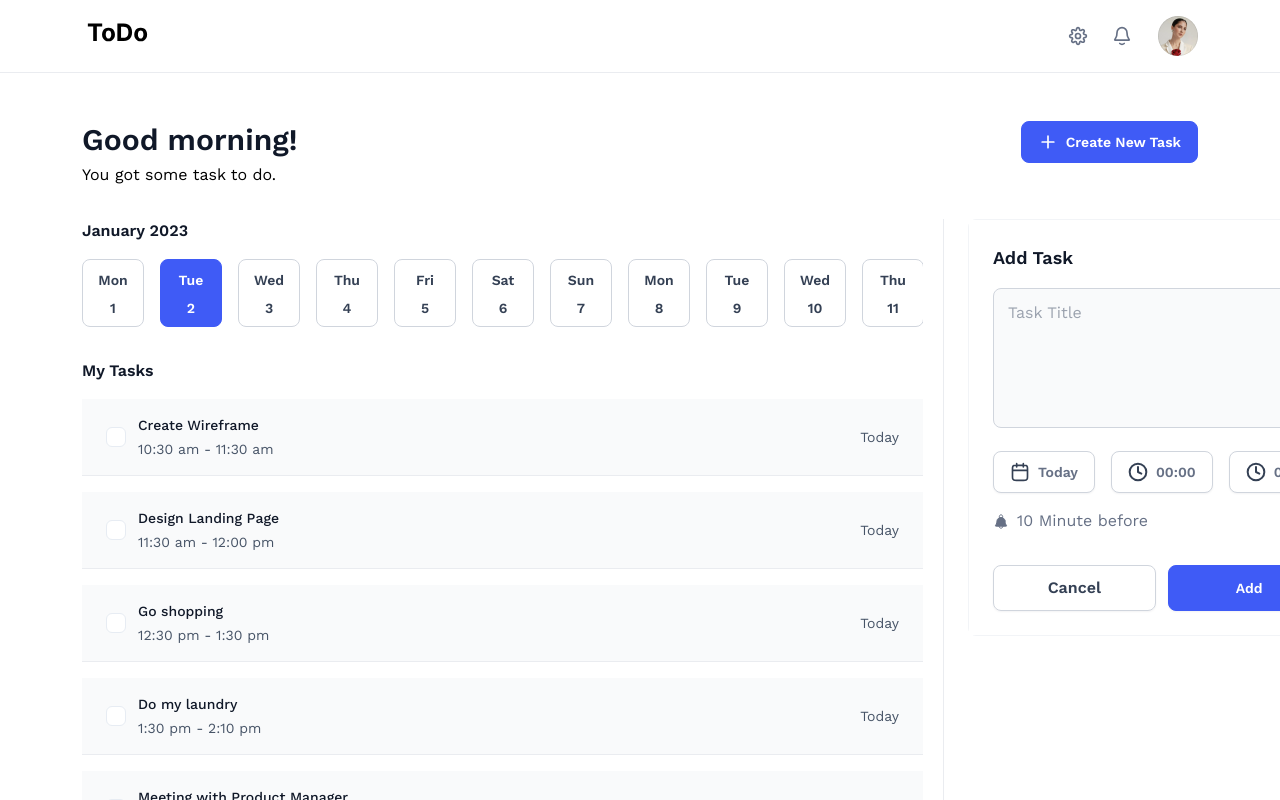
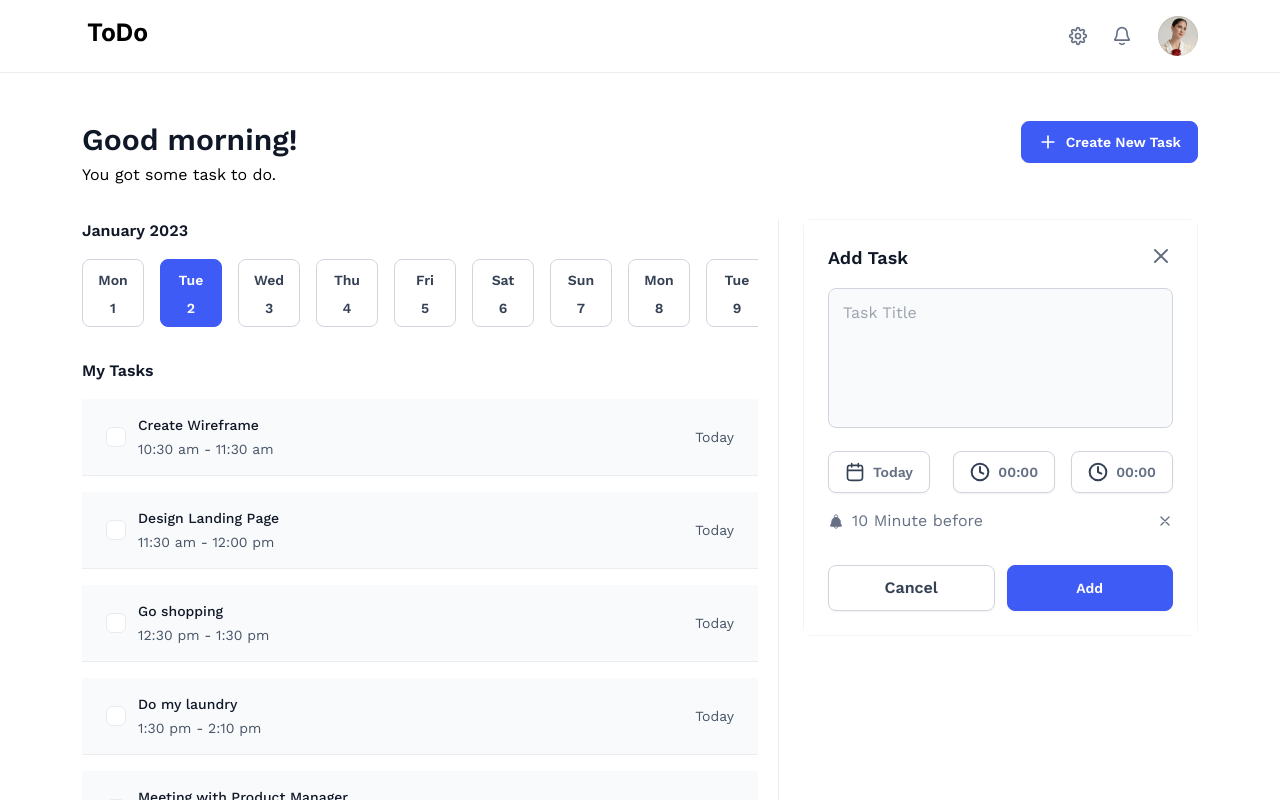
Before and after one commit to elijahthis/schoolinka-todo, a React (Create React App) app: page / in a window 1280 px wide. Both pictures are taken after a click on the button "Create New Task". Shown: the top 800 px of the page. Built offline with nearby package versions, Linux system fonts and the light colour scheme.

Commit message:
fix: tweaked layout

```diff
--- a/src/App.css
+++ b/src/App.css
@@ -1,2 +1,10 @@
 .App {
 }
+
+.layoutBody {
+	width: 100%;
+	display: grid;
+	/* grid-template-columns: 59.86vw 1fr; */
+	grid-template-columns: minmax(0, 1fr) 395px;
+	gap: 1.5rem;
+}
--- a/src/components/Modal/index.tsx
+++ b/src/components/Modal/index.tsx
@@ -6,7 +6,8 @@ interface ModalProps {
 
 const Modal = ({ children, open, onClose }: ModalProps) => {
 	return (
-		<div className="z-20 fixed top-[219px] left-[968px] border border-[#F2F4F7] rounded-lg ">
+		// <div className="z-20 fixed top-[219px] left-[968px] border border-[#F2F4F7] rounded-lg ">
+		<div className="z-20 absolute top-0 left-0 border border-[#F2F4F7] rounded-lg ">
 			{open ? children : <></>}
 		</div>
 	);
--- a/src/components/modals.tsx
+++ b/src/components/modals.tsx
@@ -21,6 +21,10 @@ export const AddTaskModal = ({
 			setTaskTitle(taskData.title);
 			setTaskStartTime(taskData.startTime);
 			setTaskEndTime(taskData.endTime || "");
+		} else {
+			setTaskTitle("");
+			setTaskStartTime("");
+			setTaskEndTime("");
 		}
 	}, [taskData]);
 
@@ -69,19 +73,27 @@ export const AddTaskModal = ({
 				<CloseIcon className="w-4 h-4 cursor-pointer" />
 			</div>
 			<div className="pt-8 grid grid-cols-2 gap-3">
-				<ModalButton variant="outline">Cancel</ModalButton>
+				<ModalButton variant="outline" onClick={onClose}>
+					Cancel
+				</ModalButton>
 				<ModalButton>Add</ModalButton>
 			</div>
 		</div>
 	);
 };
 
+export const ViewTaskModal = () => {
+	return <div></div>;
+};
+
 const ModalButton = ({
 	children,
 	variant = "fill",
+	onClick,
 }: {
 	children: string;
 	variant?: "fill" | "outline";
+	onClick?: () => void;
 }) => (
 	<button
 		className={`cursor-pointer w-full py-[10px] px-[18px] rounded-lg font-semibold border ${
@@ -95,6 +107,7 @@ const ModalButton = ({
 					? "0px 1px 2px 0px rgba(16, 24, 40, 0.05)"
 					: "0px 1px 2px 0px rgba(16, 24, 40, 0.05)",
 		}}
+		onClick={onClick}
 	>
 		{children}
 	</button>
--- a/src/utils/constants.ts
+++ b/src/utils/constants.ts
@@ -1,14 +1,35 @@
 import { Task } from "./types";
 
 export const taskList: Task[] = [
-	{ title: "Create Wireframe", startTime: "10:30 am", endTime: "11:30 am" },
-	{ title: "Design Landing Page", startTime: "11:30 am", endTime: "12:00 pm" },
-	{ title: "Go shopping", startTime: "12:30 pm", endTime: "1:30 pm" },
-	{ title: "Do my laundry", startTime: "1:30 pm", endTime: "2:10 pm" },
+	{
+		title: "Create Wireframe",
+		startTime: "10:30 am",
+		endTime: "11:30 am",
+		completed: false,
+	},
+	{
+		title: "Design Landing Page",
+		startTime: "11:30 am",
+		endTime: "12:00 pm",
+		completed: false,
+	},
+	{
+		title: "Go shopping",
+		startTime: "12:30 pm",
+		endTime: "1:30 pm",
+		completed: false,
+	},
+	{
+		title: "Do my laundry",
+		startTime: "1:30 pm",
+		endTime: "2:10 pm",
+		completed: false,
+	},
 	{
 		title: "Meeting with Product Manager",
 		startTime: "2:15 pm",
 		endTime: "4:30 pm",
+		completed: false,
 	},
-	{ title: "Meeting with stakeholder", startTime: "5:30 pm" },
+	{ title: "Meeting with stakeholder", startTime: "5:30 pm", completed: false },
 ];
--- a/src/utils/types.ts
+++ b/src/utils/types.ts
@@ -2,4 +2,5 @@ export interface Task {
 	title: string;
 	startTime: string;
 	endTime?: string;
+	completed: boolean;
 }
--- a/src/views/Home.tsx
+++ b/src/views/Home.tsx
@@ -24,6 +24,8 @@ const Home = () => {
 					</div>
 					<Button
 						onClick={() => {
+							setEditTask(false);
+							setSelectedTask(undefined);
 							setOpenAddTaskModal(true);
 						}}
 					>
@@ -33,7 +35,8 @@ const Home = () => {
 						</div>
 					</Button>
 				</div>
-				<div className="w-[862px] pr-5 border-r border-[#EAECF0]">
+				<div className="layoutBody">
+					<div className="pr-5 border-r border-[#EAECF0]">
 						<div className="mb-8">
 							<ScrollableCalendar />
 						</div>
@@ -56,18 +59,27 @@ const Home = () => {
 							</div>
 
 							<div className="mb-24 pt-5 border-t border-[#EAECF0] ">
-							<PaginationComponent handlePageClick={() => {}} pageCount={10} />
+								<PaginationComponent
+									handlePageClick={() => {}}
+									pageCount={10}
+								/>
 							</div>
 						</div>
 					</div>
-			</div>
-			<Modal open={openAddTaskModal} onClose={() => setOpenAddTaskModal(false)}>
+					<div className="relative">
+						<Modal
+							open={openAddTaskModal}
+							onClose={() => setOpenAddTaskModal(false)}
+						>
 							<AddTaskModal
 								onClose={() => setOpenAddTaskModal(false)}
 								edit={editTask}
 								taskData={selectedTask}
 							/>
 						</Modal>
+					</div>
+				</div>
+			</div>
 		</>
 	);
 };
```
Lines whose indentation alone changed are shown as unchanged.
